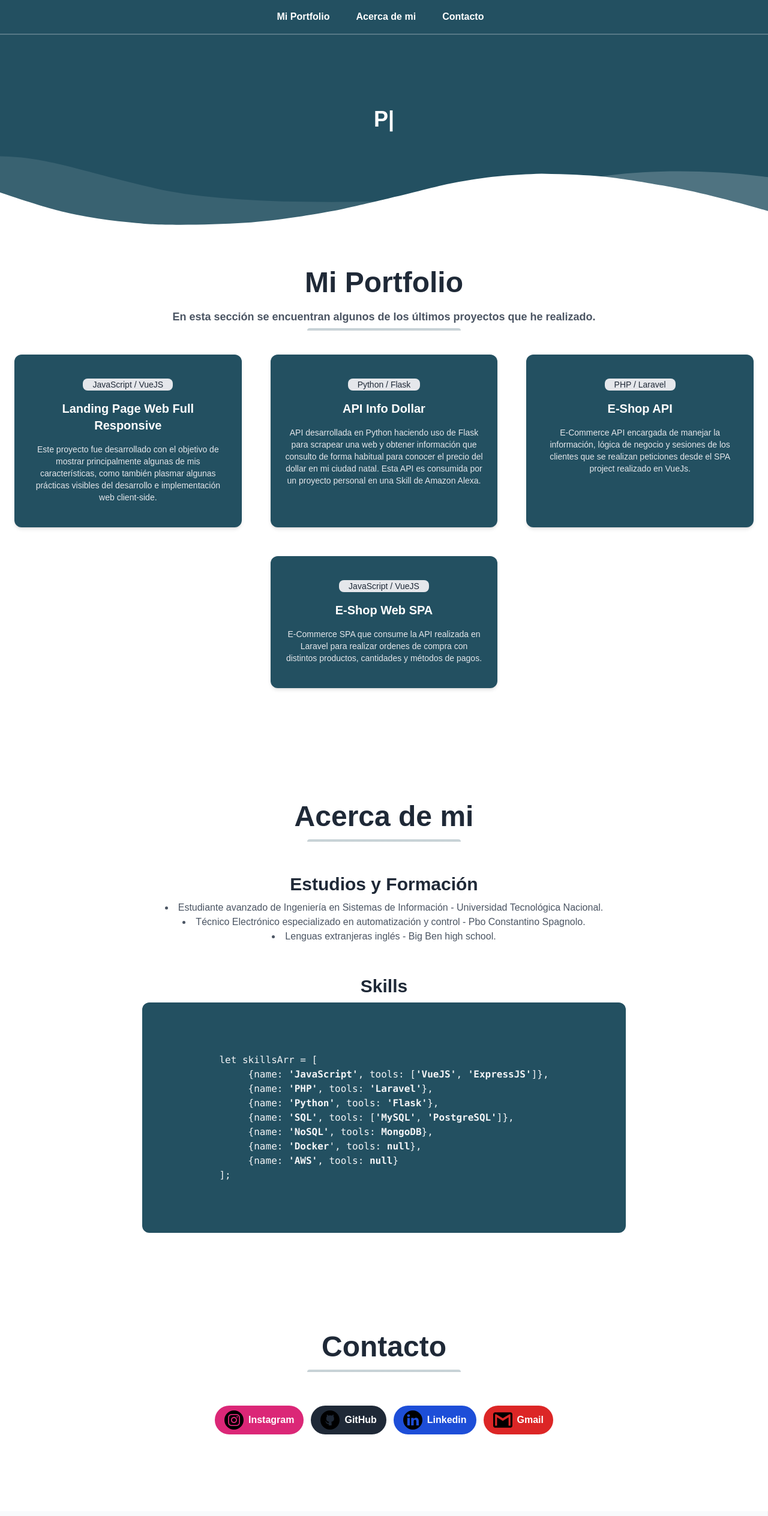
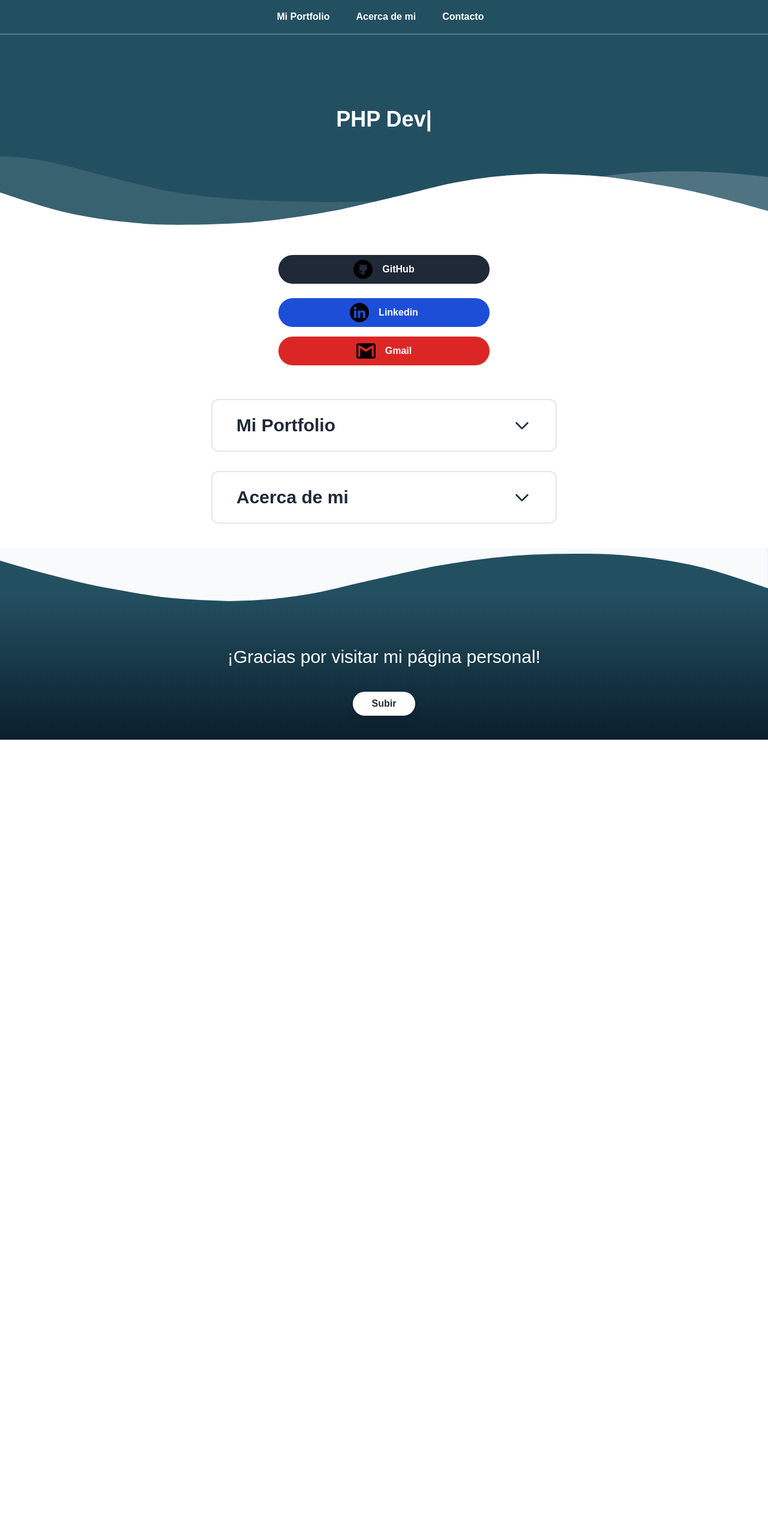
Before and after one commit to facuzarate04/my-landing, a Vue app: page / in a window 1280 px wide. Shown: the top 2527 px of the page at 60% size. After the commit the page ends 1233 px from the top, so only its background shows below. Built offline with nearby package versions, Linux system fonts and the light colour scheme.

Commit message:
feat: new landing

```diff
--- a/public/json/text.json
+++ b/public/json/text.json
@@ -57,12 +57,6 @@
         "image": "../assets/images/drumms.png"
     },
     "socials":{
-        "ig": {
-            "name": "Instagram",
-            "color": "background-color: rgb(219 39 119);",
-            "image": "../assets/svg/instagram.svg",
-            "url": "https://instagram.com/facuzarate04"
-        },
         "gh": {
             "name": "GitHub",
             "color": "background-color: rgb(31 41 55);",
--- a/src/pages/Landing.vue
+++ b/src/pages/Landing.vue
@@ -9,7 +9,7 @@
                 <div ref="inicio" class="py-20">
                     <div class="container md:pt-20 px-3 mx-auto flex flex-wrap flex-col md:flex-row items-center">
                         <!--Left Col-->
-                        <div class="w-full mx-auto md:w-2/5 justify-center items-start text-center">
+                        <div class="w-full mx-auto justify-center items-start text-center">
                             <h1 class="my-4 text-4xl font-bold leading-tight">
                                 <span class="title-typed"></span>
                             </h1>
@@ -37,18 +37,31 @@
                         </g>
                     </svg>
                 </div>
-                <section class="bg-white py-10" ref="portfolio">
-                    <div class="container mx-auto flex flex-wrap pt-4 pb-12">
-                        <h1 class="w-full my-2 text-5xl font-bold leading-tight text-center text-gray-800">
-                            {{jsonPortFolio['title']}}
-                        </h1>
-                        <h1 class="w-full my-2 text-lg font-semibold leading-tight text-center text-gray-600">
-                            {{jsonPortFolio['subtitle']}}
-                        </h1>
-                        <div class="w-full mb-4">
-                            <div class="h-1 mx-auto gradient w-64 opacity-25 my-0 py-0 rounded-t"></div>
+                <!-- Socials -->
+                <section class="bg-white" ref="contacto">
+                    <div class="p-10 px-20 text-center flex flex-col space-y-4 max-w-lg mx-auto">
+                        <a target="_blank" v-for="social in jsonSocials" :key="social" :href="social['url']"
+                            :style="social['color']"
+                            class="my-2 w-full py-2 font-semibold flex justify-center space-x-2 items-center text-white space-x-4 rounded-full">
+                            <img :src="social['image']" class="w-8 h-8 fill-current" alt="">
+                            <span>{{social['name']}}</span>
+                        </a>
                     </div>
-                        <a :href="project['url']" v-for="project in jsonPortFolio['projects']" :key="project" class="w-full md:w-1/3 p-6 flex flex-col mx-auto">
+                </section>
+                <!-- Portfolio -->
+                <section class="bg-white py-4 px-10" ref="portfolio">
+                    <div class="container mx-auto flex flex-wrap pt-4 pb-4 rounded-xl border-2 max-w-xl">
+                        <div @click="showingPortfolio = !showingPortfolio" class="w-full flex items-center justify-between px-10 cursor-pointer my-2 font-bold leading-tight text-center text-gray-800">
+                            <p class="text-3xl">{{jsonPortFolio['title']}}</p>
+                            <svg v-if="!showingPortfolio" xmlns="http://www.w3.org/2000/svg" class="h-8 w-8" fill="none" viewBox="0 0 24 24" stroke="currentColor" stroke-width="2">
+                                <path stroke-linecap="round" stroke-linejoin="round" d="M19 9l-7 7-7-7" />
+                            </svg>
+                            <svg v-else xmlns="http://www.w3.org/2000/svg" class="h-8 w-8" fill="none" viewBox="0 0 24 24" stroke="currentColor" stroke-width="2">
+                                <path stroke-linecap="round" stroke-linejoin="round" d="M5 15l7-7 7 7" />
+                            </svg>
+                        </div>
+                        <template v-if="showingPortfolio">
+                            <a :href="project['url']" v-for="project in jsonPortFolio['projects']" :key="project" class="w-full max-w-lg p-6 flex flex-col mx-auto">
                                 <div class="flex-1 bg-custom-500 hover:bg-custom-600 rounded-xl overflow-hidden shadow-md py-10">
                                     <div class="flex flex-wrap no-underline hover:no-underline space-y-4">
                                         <p class="mx-auto text-gray-800 rounded-lg bg-gray-200 text-xs md:text-sm px-4">
@@ -63,22 +76,28 @@
                                     </div>
                                 </div>
                             </a>
+                        </template>
                     </div>
                 </section>
-                <section class="bg-white py-10" ref="about" >
-                    <div class="container max-w-5xl mx-auto m-8">
-                        <h1 class="w-full my-2 text-5xl font-bold leading-tight text-center text-gray-800">
-                            {{jsonAbout['title']}}
-                        </h1>
-                        <div class="w-full mb-8">
-                            <div class="h-1 mx-auto gradient w-64 opacity-25 my-0 py-0 rounded-t"></div>
+                <!-- About me -->
+                <section class="bg-white py-4 pb-10 px-10" ref="about" >
+                    <div class="container mx-auto flex flex-wrap pt-4 pb-4 rounded-xl border-2 max-w-xl">
+                        <div @click="showingAbout = !showingAbout" class="w-full flex items-center justify-between px-10 cursor-pointer my-2 font-bold leading-tight text-center text-gray-800">
+                            <p class="text-3xl">{{jsonAbout['title']}}</p>
+                            <svg v-if="!showingAbout" xmlns="http://www.w3.org/2000/svg" class="h-8 w-8" fill="none" viewBox="0 0 24 24" stroke="currentColor" stroke-width="2">
+                                <path stroke-linecap="round" stroke-linejoin="round" d="M19 9l-7 7-7-7" />
+                            </svg>
+                            <svg v-else xmlns="http://www.w3.org/2000/svg" class="h-8 w-8" fill="none" viewBox="0 0 24 24" stroke="currentColor" stroke-width="2">
+                                <path stroke-linecap="round" stroke-linejoin="round" d="M5 15l7-7 7 7" />
+                            </svg>
                         </div>
+                        <div v-show="showingAbout">
                             <div class="flex flex-wrap my-2">
                                 <div class="w-5/6 p-6 m-auto">
-                                <h3 class="text-3xl text-gray-800 font-bold leading-none mb-3">
+                                    <h3 class="text-xl text-gray-800 font-bold leading-none mb-3">
                                         {{jsonAbout['studies-title']}}
                                     </h3>
-                                <div class="text-gray-600">
+                                    <div class="text-gray-600 text-left space-y-4">
                                         <li v-for="l in jsonAbout['l']" :key="l">
                                             {{l}}
                                         </li>
@@ -86,12 +105,13 @@
                                 </div>
                             </div>
                             <div class="flex flex-wrap my-2">
-                            <div class="w-full sm:w-5/6 p-6 m-auto">
-                                <h3 class="text-3xl text-gray-800 font-bold leading-none mb-3">
+                                <div class="w-full p-6 m-auto">
+                                    <h3 class="text-xl text-gray-800 font-bold leading-none mb-3">
                                         {{jsonInterest['title']}}
                                     </h3>
-                                <div class="bg-custom-500 text-gray-100 rounded-xl h-96 flex items-center justify-center sm:h-50 text-left">
+                                    <div class="bg-black px-6 text-gray-100 rounded-xl h-96 flex items-center justify-center sm:h-50 text-left">
                                         <code class="skills-typed"></code>
+                                    </div>
                                 </div>
                             </div>
                         </div>
@@ -99,30 +119,6 @@
                 </section>
             </template>
             <template #footer>
-                    <section class="bg-white py-10" ref="contacto">
-                        <div class="container mx-auto px-2 pt-4 pb-12 text-gray-800">
-                            <h1 class="w-full my-2 text-5xl font-bold leading-tight text-center text-gray-800">
-                                Contacto
-                            </h1>
-                            <div class="w-full mb-4">
-                                <div class="h-1 mx-auto gradient w-64 opacity-25 my-0 py-0 rounded-t"></div>
-                            </div>
-                            <!-- Contacto -->
-                            <div class="sm:flex items-center justify-center sm:flex-col">
-                                <div class="p-10 px-20 sm:flex sm:items-center sm:justify-center sm:space-x-3 text-center">
-                                    <a target="_blank" v-for="social in jsonSocials" :key="social" :href="social['url']"
-                                        :style="social['color']"
-                                        class="my-2 w-full m-auto sm:my-0 sm:w-auto px-4 py-2 font-semibold text-white inline-flex justify-center items-center space-x-2 rounded-full">
-                                        <img :src="social['image']" class="w-8 h-8 fill-current" alt="">
-                                        <span>{{social['name']}}</span>
-                                    </a>
-                                </div>
-
-                            </div>
-
-                        </div>
-                    </section>
-
                     <svg class="wave-top" viewBox="0 0 1439 147" version="1.1" xmlns="http://www.w3.org/2000/svg"
                         xmlns:xlink="http://www.w3.org/1999/xlink">
                         <g stroke="none" stroke-width="1" fill="none" fill-rule="evenodd">
@@ -135,13 +131,13 @@
                             </g>
                         </g>
                     </svg>
-                    <section class="container mx-auto text-center py-6">
+                    <section class="container mx-auto text-center p-4">
                         <h3 class="my-4 text-3xl leading-tight">
                             ¡Gracias por visitar mi página personal!
                         </h3>
                         <button
                             @click="scrollTo('inicio')"
-                            class="link mx-auto lg:mx-0 hover:underline bg-white text-gray-800 font-bold rounded-full my-6 py-4 px-8 shadow-lg focus:outline-none focus:shadow-outline transform transition hover:scale-105 duration-300 ease-in-out">
+                            class="link mx-auto lg:mx-0 bg-white text-gray-800 font-bold rounded-full my-6 py-2 px-8 shadow-lg focus:outline-none focus:shadow-outline transform transition hover:scale-105 duration-300 ease-in-out">
                             Subir
                         </button>
                     </section>
@@ -163,7 +159,9 @@ export default {
             jsonInterest: json['interest'],
             jsonSkills: json['skills'],
             jsonPortFolio: json['portfolio'],
-            jsonSocials: json['socials']
+            jsonSocials: json['socials'],
+            showingPortfolio: false,
+            showingAbout: false,
         }
     },
     components: {
```
Lines whose indentation alone changed are shown as unchanged.
